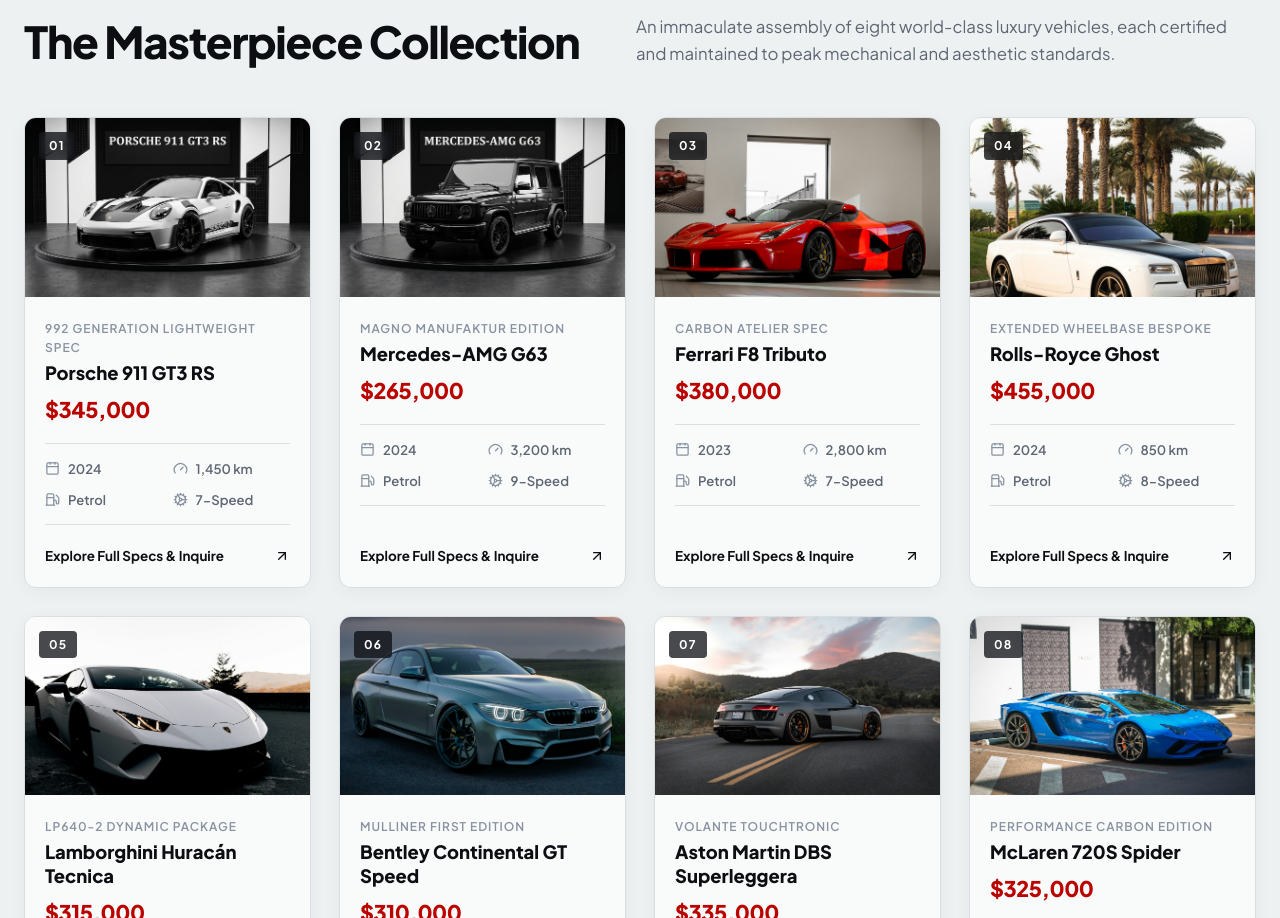
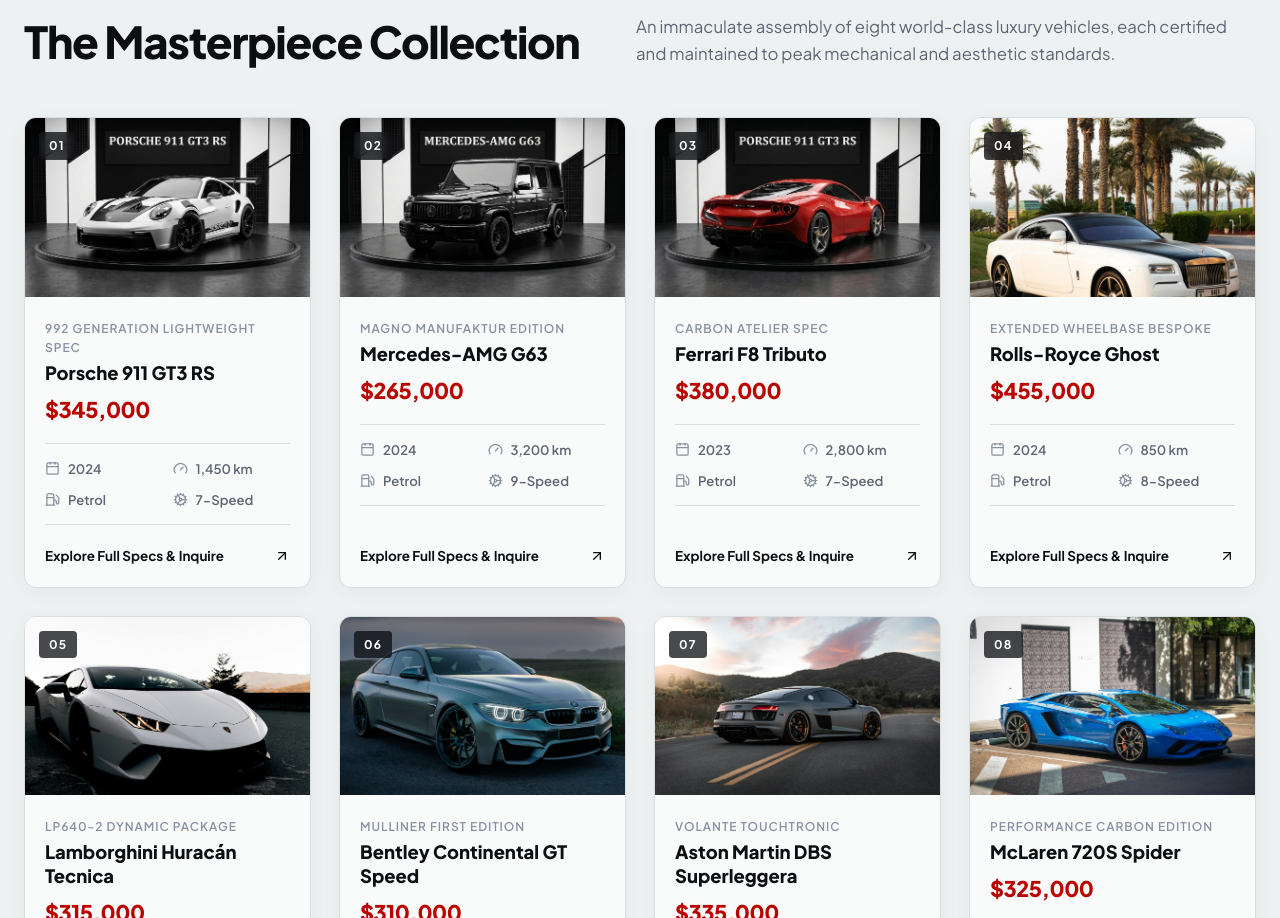
Before and after one commit to 7mud2007a/Cobra-motors-not-real, a React (Vite) app: page / in a window 1280 px wide. Shown: the part 962-1880 px from the top of the page. Built offline with nearby package versions, Linux system fonts and the light colour scheme.

Commit message:
Replace Ferrari F8 Tributo photos with newly uploaded images

```diff
--- a/src/data/cars.js
+++ b/src/data/cars.js
@@ -49,11 +49,10 @@ export const vehicles = [
     priceNumber: 380000,
     engine: '3.9L Twin-Turbo V8 (710 HP)',
     color: 'Rosso Corsa / Nero Roof',
-    image: '/assets/cars/ferrari-f8-1.jpg',
+    image: '/assets/cars/194718667_1794338279232762.jpg',
     gallery: [
-      '/assets/cars/ferrari-f8-1.jpg',
-      '/assets/cars/ferrari-f8-2.jpg',
-      '/assets/cars/ferrari-f8-3.jpg'
+      '/assets/cars/194718667_1794338279232762.jpg',
+      '/assets/cars/954590984_1794338173823801.jpg'
     ],
     description: 'A tribute to the most potent V8 engine in Maranello history. Sculpted with S-Duct aerodynamics, titanium exhaust system, carbon racing seats, and passenger display.'
   },
```
